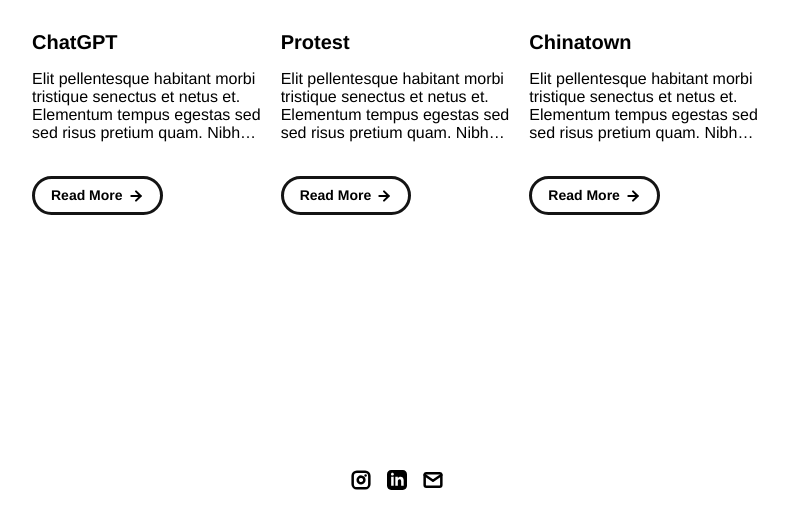
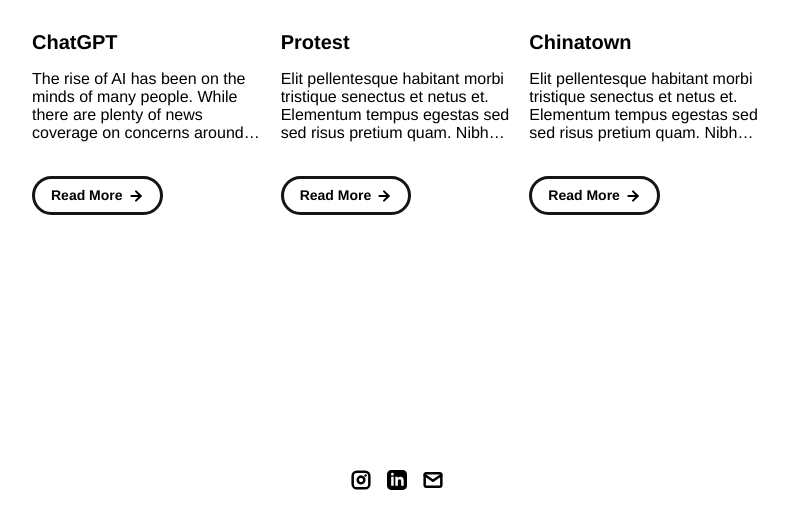
Before and after one commit to JasmineJ0914/jasminej0914.github.io, a plain HTML site: page index.html in a window 1280 px wide. Shown: the part 1265-1789 px from the top of the page, without its empty margins (243-1036 px from the left). Drawn offline with Linux system fonts and the light colour scheme.

Commit message:
add_project

```diff
--- a/index.html
+++ b/index.html
@@ -39,7 +39,7 @@
     <div class="navbar">
       <a class="nav-title-link" href="./index.html">
         <!-- TODO - Change the "Portfolio Title" to whatever you want displayed in the top left -->
-        <span class="nav-title">Design for a better future</span>
+        <span class="nav-title">Design <br>for a better future</span>
          <!-- TODO - Change the email after 'mailto:' to your email address for contact -->
         <a class="button" href="mailto:yanhui_jiang@emerson.edu">
           <span class="button-text">Contact Me</span>
@@ -137,7 +137,9 @@
             <img src="./assets/images/gpt.png" class="project-image">
             <div class="project-card-text-container">
               <div class="subheader-text project-title">ChatGPT</div>
-              <div class="body-text project-card-text">Elit pellentesque habitant morbi tristique senectus et netus et. Elementum tempus egestas sed sed risus pretium quam. Nibh ipsum consequat nisl vel pretium</div>
+              <div class="body-text project-card-text">The rise of AI has been on the minds of many people. While there are plenty of news coverage on concerns around ChatGPT, we found that most research studies have not delved into this topic yet.
+
+              Our study aims to understand concerns about ChatGPT, and the solutions for these worries.</div>
             </div>
             <a class="button" href="./project-pages/project-gpt.html">
               <span class="button-text">Read More</span>
```
